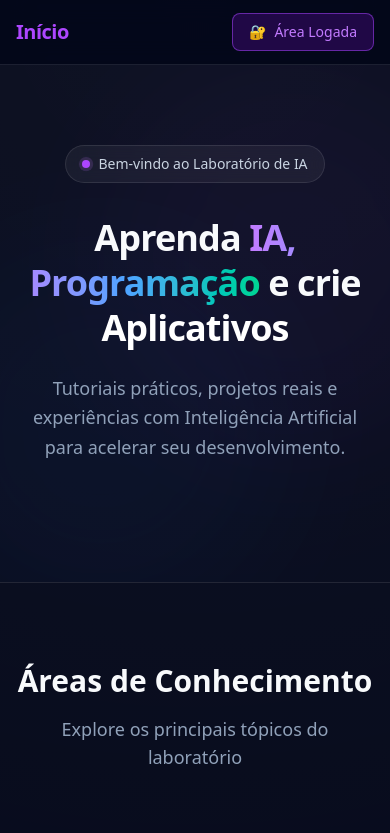
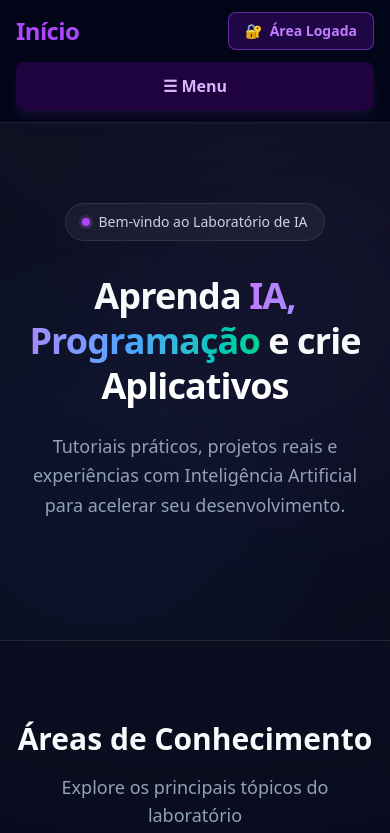
Before and after one commit to periclesreis/laboratorio-ia, a Next.js app: page / in a window 390 px wide. Shown: the top 833 px of the page. Built offline with nearby package versions, Linux system fonts and the light colour scheme.

Commit message:
Adicionar Mobile no header

```diff
--- a/app/layout.tsx
+++ b/app/layout.tsx
@@ -26,36 +26,84 @@ export default function RootLayout({
 }) {
   return (
     <html lang="pt-BR" className="dark">
-      <body className={`${geistSans.variable} ${geistMono.variable} min-h-screen flex flex-col bg-slate-950 text-slate-50 selection:bg-purple-500/30`}>
+      <body
+        className={`${geistSans.variable} ${geistMono.variable} min-h-screen flex flex-col bg-slate-950 text-slate-50 selection:bg-purple-500/30`}
+      >
         {/* Header Global */}
-        <header className="sticky top-0 z-50 w-full border-b border-white/10 bg-slate-950/80 backdrop-blur-md">
-          <div className="container mx-auto px-4 h-16 flex items-center justify-between">
-            <Link href="/" className="flex items-center gap-2 font-bold text-xl tracking-tight">
+        <header className="sticky top-0 z-50 w-full border-b border-white/10 bg-slate-950/95 backdrop-blur-md">
+          <div className="container mx-auto px-4 py-3 md:h-16 md:py-0 flex flex-col md:flex-row md:items-center md:justify-between gap-3">
+            {/* Topo mobile e logo desktop */}
+            <div className="flex items-center justify-between gap-3">
+              <Link
+                href="/"
+                className="flex items-center gap-2 font-bold text-2xl md:text-xl tracking-tight"
+              >
                 <span className="text-purple-500">Início</span>
               </Link>
 
+              <Link
+                href="/admin/login"
+                className="md:hidden inline-flex items-center justify-center gap-2 px-4 py-2 rounded-lg bg-purple-600/20 border border-purple-500/50 hover:border-purple-500 text-purple-400 hover:text-purple-300 transition-all text-sm font-bold"
+              >
+                <span>🔐</span>
+                <span>Área Logada</span>
+              </Link>
+            </div>
+
+            {/* Menu desktop */}
             <nav className="hidden md:flex items-center gap-6 text-sm font-medium text-slate-300">
-              <Link href="/ia" className="hover:text-purple-400 transition-colors">IA</Link>
-              <Link href="/programacao" className="hover:text-blue-400 transition-colors">Programação</Link>
-              <Link href="/aplicativos" className="hover:text-emerald-400 transition-colors">Aplicativos</Link>
-              <Link href="/projetos-codigos" className="hover:text-pink-400 transition-colors">
+              <Link
+                href="/ia"
+                className="hover:text-purple-400 transition-colors"
+              >
+                IA
+              </Link>
+
+              <Link
+                href="/programacao"
+                className="hover:text-blue-400 transition-colors"
+              >
+                Programação
+              </Link>
+
+              <Link
+                href="/aplicativos"
+                className="hover:text-emerald-400 transition-colors"
+              >
+                Aplicativos
+              </Link>
+
+              <Link
+                href="/projetos-codigos"
+                className="hover:text-pink-400 transition-colors"
+              >
                 Projetos & Códigos
               </Link>
 
-              <Link href="/comunidade" className="hover:text-purple-400 transition-colors">
+              <Link
+                href="/comunidade"
+                className="hover:text-purple-400 transition-colors"
+              >
                 Comunidade
               </Link>
 
-              <Link href="/noticias" className="hover:text-white transition-colors">
+              <Link
+                href="/noticias"
+                className="hover:text-white transition-colors"
+              >
                 Notícias
               </Link>
-              <Link href="/about" className="hover:text-white transition-colors">Sobre</Link>
+
+              <Link href="/about" className="hover:text-white transition-colors">
+                Sobre
+              </Link>
             </nav>
 
-            <div className="flex items-center gap-4">
+            {/* Botões desktop */}
+            <div className="hidden md:flex items-center gap-4">
               <Link
                 href="/contato"
-                className="hidden md:inline-flex items-center justify-center rounded-md text-sm font-medium transition-colors focus-visible:outline-none focus-visible:ring-1 focus-visible:ring-ring disabled:pointer-events-none disabled:opacity-50 bg-white/10 text-white hover:bg-white/20 h-9 px-4 py-2"
+                className="inline-flex items-center justify-center rounded-md text-sm font-medium transition-colors bg-white/10 text-white hover:bg-white/20 h-9 px-4 py-2"
               >
                 Contato
               </Link>
@@ -68,81 +116,191 @@ export default function RootLayout({
                 <span>Área Logada</span>
               </Link>
             </div>
+
+            {/* Menu mobile */}
+            <details className="md:hidden group">
+              <summary className="flex cursor-pointer list-none items-center justify-center rounded-lg bg-purple-950/50 px-4 py-3 text-base font-bold text-purple-300 shadow-lg shadow-purple-500/10">
+                ☰ Menu
+              </summary>
+
+              <nav className="mt-3 grid gap-2 rounded-lg bg-slate-900/95 p-3 shadow-xl shadow-black/40">
+                <Link
+                  href="/ia"
+                  className="rounded-md px-4 py-3 text-purple-300 hover:bg-purple-500/10"
+                >
+                  IA
+                </Link>
+
+                <Link
+                  href="/programacao"
+                  className="rounded-md px-4 py-3 text-blue-300 hover:bg-blue-500/10"
+                >
+                  Programação
+                </Link>
+
+                <Link
+                  href="/aplicativos"
+                  className="rounded-md px-4 py-3 text-emerald-300 hover:bg-emerald-500/10"
+                >
+                  Aplicativos
+                </Link>
+
+                <Link
+                  href="/projetos-codigos"
+                  className="rounded-md px-4 py-3 text-pink-300 hover:bg-pink-500/10"
+                >
+                  Projetos & Códigos
+                </Link>
+
+                <Link
+                  href="/comunidade"
+                  className="rounded-md px-4 py-3 text-purple-300 hover:bg-purple-500/10"
+                >
+                  Comunidade
+                </Link>
+
+                <Link
+                  href="/noticias"
+                  className="rounded-md px-4 py-3 text-slate-200 hover:bg-white/10"
+                >
+                  Notícias
+                </Link>
+
+                <Link
+                  href="/about"
+                  className="rounded-md px-4 py-3 text-slate-200 hover:bg-white/10"
+                >
+                  Sobre
+                </Link>
+
+                <Link
+                  href="/contato"
+                  className="rounded-md px-4 py-3 text-slate-200 hover:bg-white/10"
+                >
+                  Contato
+                </Link>
+              </nav>
+            </details>
           </div>
         </header>
 
         {/* Conteúdo Principal */}
-        <main className="flex-1">
-          {children}
-        </main>
+        <main className="flex-1">{children}</main>
 
         {/* Footer Global */}
         <footer className="border-t border-white/10 bg-slate-950 py-12 mt-20">
           <div className="container mx-auto px-4 grid grid-cols-1 md:grid-cols-4 gap-8">
             <div className="col-span-1 md:col-span-2">
-              <Link href="/" className="flex items-center gap-2 font-bold text-xl tracking-tight mb-4">
+              <Link
+                href="/"
+                className="flex items-center gap-2 font-bold text-xl tracking-tight mb-4"
+              >
                 <span className="text-purple-500">Início</span>
               </Link>
+
               <p className="text-slate-400 max-w-xs text-sm leading-relaxed">
-                Um espaço dedicado ao aprendizado prático de Inteligência Artificial, Programação e criação de Aplicativos.
+                Um espaço dedicado ao aprendizado prático de Inteligência
+                Artificial, Programação e criação de Aplicativos.
               </p>
             </div>
 
             <div>
               <h3 className="font-semibold mb-4 text-slate-200">Conteúdo</h3>
+
               <ul className="space-y-2 text-sm text-slate-400">
                 <li>
-    <Link href="/ia" className="hover:text-purple-400 transition-colors">
+                  <Link
+                    href="/ia"
+                    className="hover:text-purple-400 transition-colors"
+                  >
                     Inteligência Artificial
                   </Link>
                 </li>
 
                 <li>
-    <Link href="/programacao" className="hover:text-blue-400 transition-colors">
+                  <Link
+                    href="/programacao"
+                    className="hover:text-blue-400 transition-colors"
+                  >
                     Programação
                   </Link>
                 </li>
 
                 <li>
-    <Link href="/aplicativos" className="hover:text-emerald-400 transition-colors">
+                  <Link
+                    href="/aplicativos"
+                    className="hover:text-emerald-400 transition-colors"
+                  >
                     Aplicativos
                   </Link>
                 </li>
 
                 <li>
-    <Link href="/projetos-codigos" className="hover:text-pink-400 transition-colors">
+                  <Link
+                    href="/projetos-codigos"
+                    className="hover:text-pink-400 transition-colors"
+                  >
                     Projetos & Códigos
                   </Link>
                 </li>
 
                 <li>
-    <Link href="/comunidade" className="hover:text-purple-400 transition-colors">
+                  <Link
+                    href="/comunidade"
+                    className="hover:text-purple-400 transition-colors"
+                  >
                     Comunidade
                   </Link>
                 </li>
 
                 <li>
-    <Link href="/noticias" className="hover:text-white transition-colors">
+                  <Link
+                    href="/noticias"
+                    className="hover:text-white transition-colors"
+                  >
                     Notícias
                   </Link>
                 </li>
-</ul>            </div>
+              </ul>
+            </div>
 
             <div>
               <h3 className="font-semibold mb-4 text-slate-200">Laboratório</h3>
+
               <ul className="space-y-2 text-sm text-slate-400">
-                <li><Link href="/about" className="hover:text-white transition-colors">Sobre o Projeto</Link></li>
-                <li><Link href="/contato" className="hover:text-white transition-colors">Contato</Link></li>
                 <li>
-                 <Link href="/politicas/site" className="hover:text-white transition-colors">
+                  <Link
+                    href="/about"
+                    className="hover:text-white transition-colors"
+                  >
+                    Sobre o Projeto
+                  </Link>
+                </li>
+
+                <li>
+                  <Link
+                    href="/contato"
+                    className="hover:text-white transition-colors"
+                  >
+                    Contato
+                  </Link>
+                </li>
+
+                <li>
+                  <Link
+                    href="/politicas/site"
+                    className="hover:text-white transition-colors"
+                  >
                     Política de Privacidade
                   </Link>
                 </li>
               </ul>
             </div>
           </div>
+
           <div className="container mx-auto px-4 mt-12 pt-8 border-t border-white/10 text-center text-sm text-slate-500">
-            © {new Date().getFullYear()} Laboratório de IA. Todos os direitos reservados.
+            © {new Date().getFullYear()} Laboratório de IA. Todos os direitos
+            reservados.
           </div>
         </footer>
       </body>
```
Lines whose indentation alone changed are shown as unchanged.
